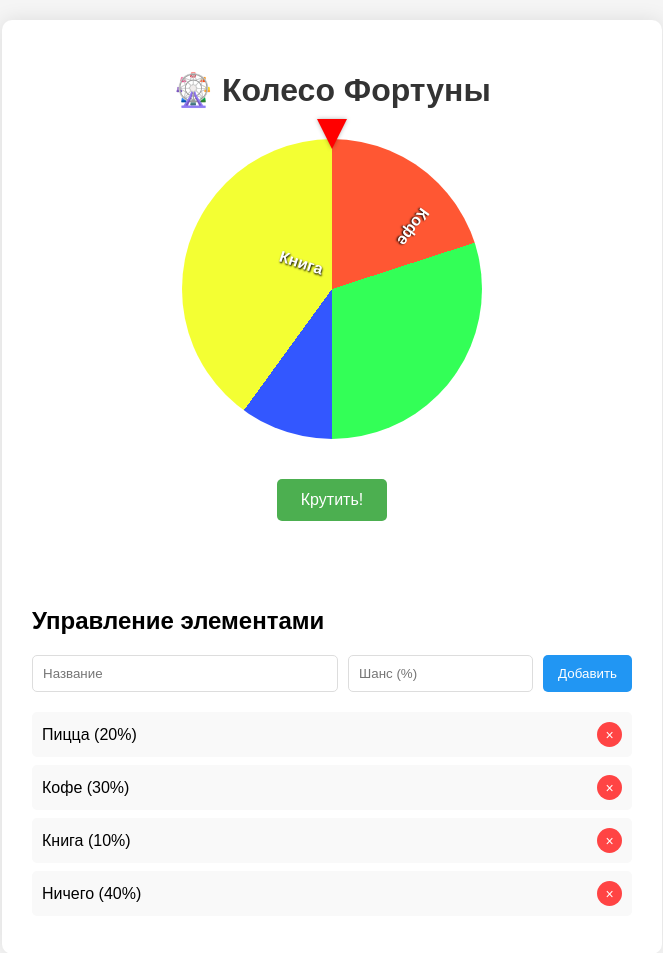
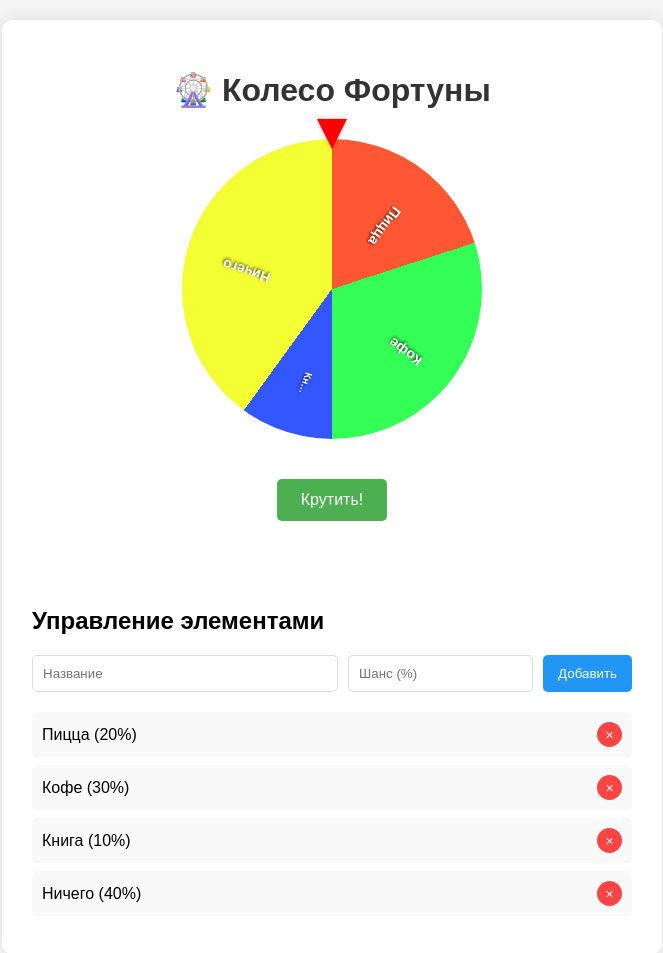
Before and after one commit to lusipusik/-WebServer-API, a Flask app: page / in a window 1280 px wide. Shown: the top 953 px of the page, without its empty margins (308-971 px from the left). Run offline with Flask 3, Linux system fonts and the light colour scheme; data comes from the database, SQL or seed files in the repository.

Commit message:
что-то

```diff
--- a/static/script.js
+++ b/static/script.js
@@ -21,6 +21,7 @@ document.addEventListener('DOMContentLoaded', () => {
         const totalChance = items.reduce((sum, item) => sum + item.chance, 0);
         let currentPercent = 0;
         const colors = ['#FF5733', '#33FF57', '#3357FF', '#F3FF33', '#FF33F3'];
+        const radius = 90; // Оптимальный радиус для отображения
 
         const gradientParts = items.map((item, i) => {
             const percent = (item.chance / totalChance) * 100;
@@ -30,8 +31,21 @@ document.addEventListener('DOMContentLoaded', () => {
             const label = document.createElement('div');
             label.className = 'wheel-label';
             label.textContent = item.text;
-            const angle = (currentPercent + percent / 2) * 3.6;
-            label.style.transform = `rotate(${angle}deg) translateY(-100px) rotate(${angle > 180 ? 180 : 0}deg)`;
+            const angle = (currentPercent + percent / 2) * 3.6; // Центральный угол сектора
+
+            // Правильный поворот текста (последний символ к центру)
+            label.style.transform = `
+                rotate(${angle}deg)
+                translateY(-${radius}px)
+                rotate(${angle < 180 ? 90 : -90}deg)
+            `;
+
+            // Оптимальные настройки отображения
+            label.style.width = `${Math.min(percent * 2.5, 120)}px`;
+            label.style.left = `50%`;
+            label.style.marginLeft = `-${Math.min(percent * 1.25, 60)}px`;
+            label.style.fontSize = `${Math.max(10, Math.min(14, percent))}px`;
+
             wheel.appendChild(label);
 
             currentPercent += percent;
--- a/static/style.css
+++ b/static/style.css
@@ -57,15 +57,19 @@ h1 {
 
 .wheel-label {
     position: absolute;
-    width: 80px;
-    text-align: center;
     color: white;
     font-weight: bold;
-    text-shadow: 1px 1px 2px black;
+    text-shadow: 1px 1px 3px rgba(0,0,0,0.8);
     transform-origin: center;
-    left: 50%;
-    margin-left: -40px;
-    top: 20px;
+    top: 50%;
+    height: 20px;
+    line-height: 20px;
+    text-align: center;
+    white-space: nowrap;
+    overflow: hidden;
+    text-overflow: ellipsis;
+    pointer-events: none;
+    transform-style: preserve-3d;
 }
 
 #spinBtn {
```
